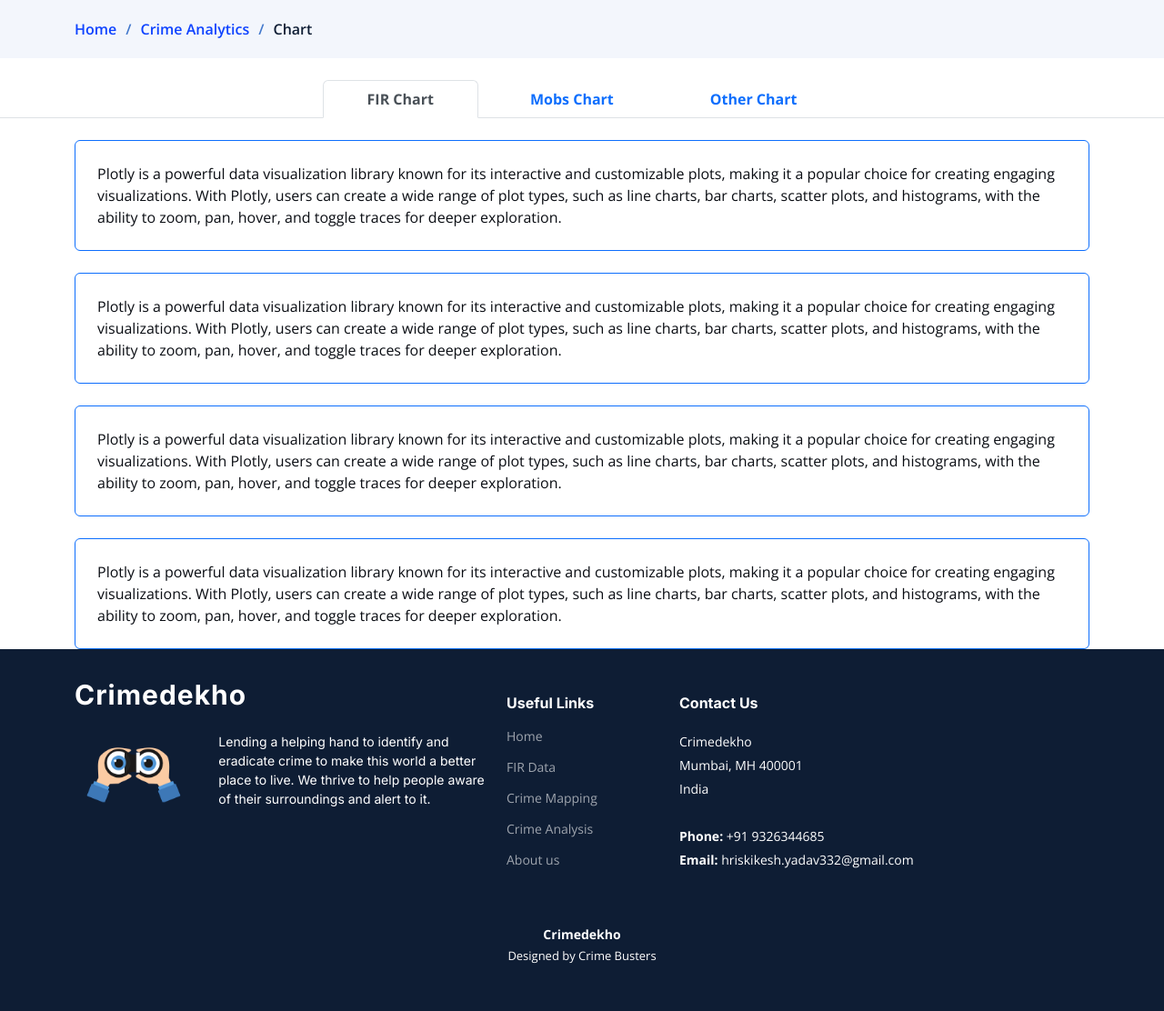
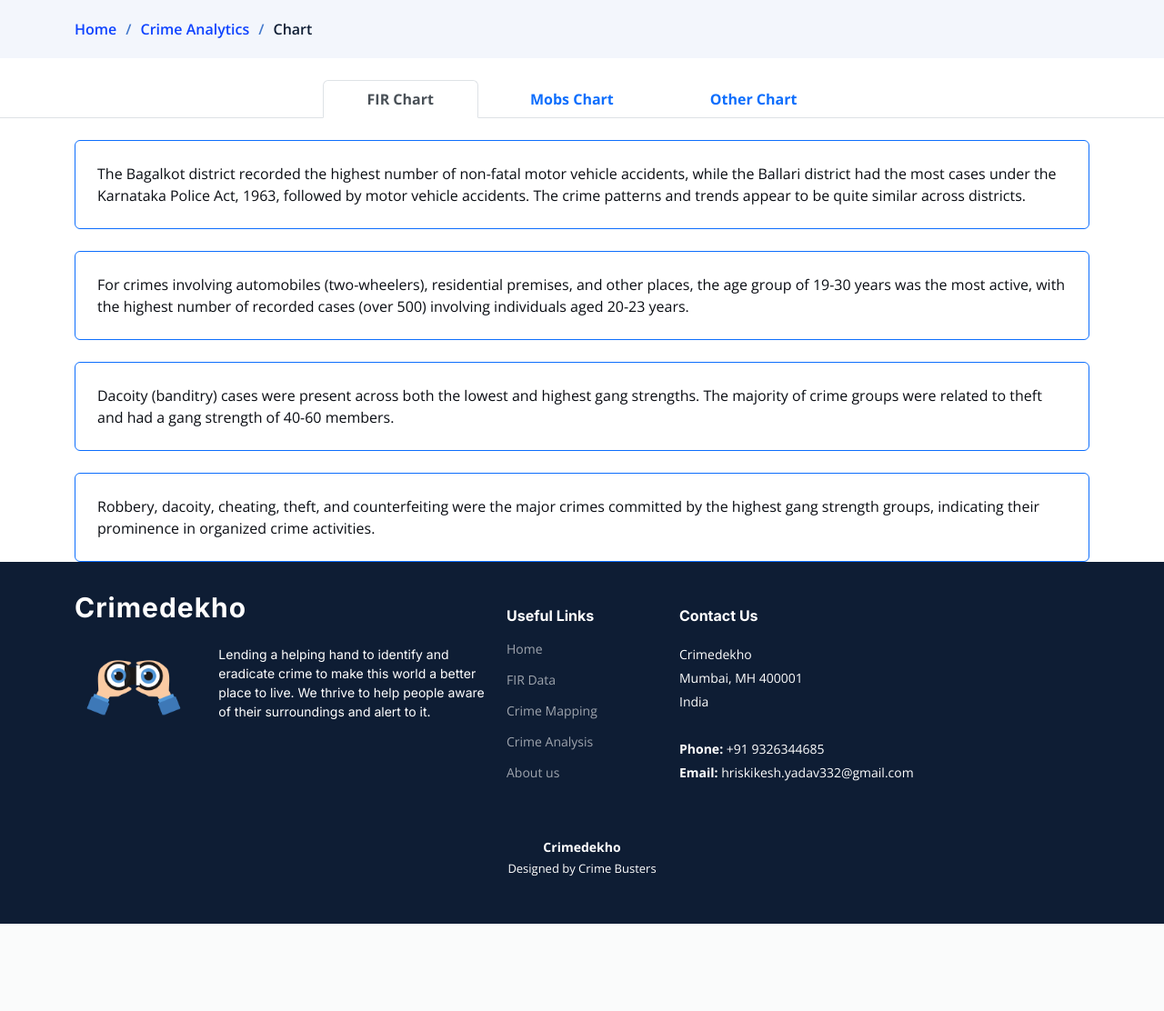
Before and after one commit to rock12231/CrimeDekho_KS, a Django app: template CrimeAnalysis/templates/CrimeAnalysis/chart.html in a window 1280 px wide. Shown: the part 234-1346 px from the top of the page at 91% size. After the commit the page ends 1250 px from the top, so only its background shows below. Run offline with Django 4.2, Linux system fonts and the light colour scheme; the template is opened without the code that fills it, so the values that code supplies are empty; parts of the project's set-up code (start-up, migrations or seed data) failed here and were passed over; some libraries are stand-ins or nearby versions.

Commit message:
Added Inference Pointers below Plot

```diff
--- a/CrimeAnalysis/templates/CrimeAnalysis/chart.html
+++ b/CrimeAnalysis/templates/CrimeAnalysis/chart.html
@@ -58,19 +58,19 @@
                     </div>
                     <div class="col-lg-12 mt-4 p-4 border border-primary rounded">
                         {{ image001 | safe }}
-                        <div class="col">Plotly is a powerful data visualization library known for its interactive and customizable plots, making it a popular choice for creating engaging visualizations. With Plotly, users can create a wide range of plot types, such as line charts, bar charts, scatter plots, and histograms, with the ability to zoom, pan, hover, and toggle traces for deeper exploration.</div>
+                        <div class="col">The Bagalkot district recorded the highest number of non-fatal motor vehicle accidents, while the Ballari district had the most cases under the Karnataka Police Act, 1963, followed by motor vehicle accidents. The crime patterns and trends appear to be quite similar across districts.</div>
                     </div>
                     <div class="col-lg-12 mt-4 p-4 border border-primary rounded">
                         {{ image002 | safe }}
-                        <div class="col">Plotly is a powerful data visualization library known for its interactive and customizable plots, making it a popular choice for creating engaging visualizations. With Plotly, users can create a wide range of plot types, such as line charts, bar charts, scatter plots, and histograms, with the ability to zoom, pan, hover, and toggle traces for deeper exploration.</div>
+                        <div class="col">For crimes involving automobiles (two-wheelers), residential premises, and other places, the age group of 19-30 years was the most active, with the highest number of recorded cases (over 500) involving individuals aged 20-23 years.</div>
                     </div>
                     <div class="col-lg-12 mt-4 p-4 border border-primary rounded">
                         {{ image003 | safe }}
-                        <div class="col">Plotly is a powerful data visualization library known for its interactive and customizable plots, making it a popular choice for creating engaging visualizations. With Plotly, users can create a wide range of plot types, such as line charts, bar charts, scatter plots, and histograms, with the ability to zoom, pan, hover, and toggle traces for deeper exploration.</div>
+                        <div class="col">Dacoity (banditry) cases were present across both the lowest and highest gang strengths. The majority of crime groups were related to theft and had a gang strength of 40-60 members.</div>
                     </div>
                     <div class="col-lg-12 mt-4 p-4 border border-primary rounded">
                         {{ image004 | safe }}
-                        <div class="col">Plotly is a powerful data visualization library known for its interactive and customizable plots, making it a popular choice for creating engaging visualizations. With Plotly, users can create a wide range of plot types, such as line charts, bar charts, scatter plots, and histograms, with the ability to zoom, pan, hover, and toggle traces for deeper exploration.</div>
+                        <div class="col">Robbery, dacoity, cheating, theft, and counterfeiting were the major crimes committed by the highest gang strength groups, indicating their prominence in organized crime activities.</div>
                     </div>
                 </div>
 
@@ -80,7 +80,16 @@
                 <div class="container">
                     <div class="col-lg-12 mt-4 justify-content-center mt-4 p-4 border border-primary rounded">
                         {{ image2 | safe }}
-                        <div class="col">Plotly is a powerful data visualization library known for its interactive and customizable plots, making it a popular choice for creating engaging visualizations. With Plotly, users can create a wide range of plot types, such as line charts, bar charts, scatter plots, and histograms, with the ability to zoom, pan, hover, and toggle traces for deeper exploration.</div>
+                        <div class="col">
+                            <ul>
+                              <li>The dominant crime category seems to be "Ceabetment", which likely refers to some form of criminal conspiracy or abetment.</li>
+                              <li>Government vehicles are involved in some criminal activities.</li>
+                              <li>There are cases related to civil disputes, attempted murder, assault on women by criminal forces, and violations of national security laws.</li>
+                              <li>Crimes like love intrigues, fake ganit (likely fraud or scams), hit-and-runs, and kidnappings are present.</li>
+                              <li>Property disputes, rape with murder, white-collar forgery, electronic goods thefts, and emergencies like landslides or fire are represented.</li>
+                              <li>Some lesser categories include crimes for adoption, begging, agrarian issues, and unspecified "other means".</li>
+                            </ul>
+                            </div>
                     </div>
                     <div class="col-lg-12 mt-4 d-flex justify-content-center">
                         {{ image31| safe }}
--- a/CrimeMapping/templates/CrimeMapping/crimemapping.html
+++ b/CrimeMapping/templates/CrimeMapping/crimemapping.html
@@ -397,7 +397,7 @@
                     <!-- Modal footer -->
                     <div class="modal-footer">
                         <button type="button" id="close" class="btn btn-danger" data-bs-dismiss="modal">Close</button>
-                        <button type="submit" id="printbtn" class="btn btn-danger">Search</button>
+                        <button type="submit" id="printbtn" class="btn btn-danger">Prepare Duty Chart</button>
                     </div>
                 </form>
             </div>
```
Also changed, not shown: CrimeAnalysis/views.py (+19 -20 lines), 3 other files.
